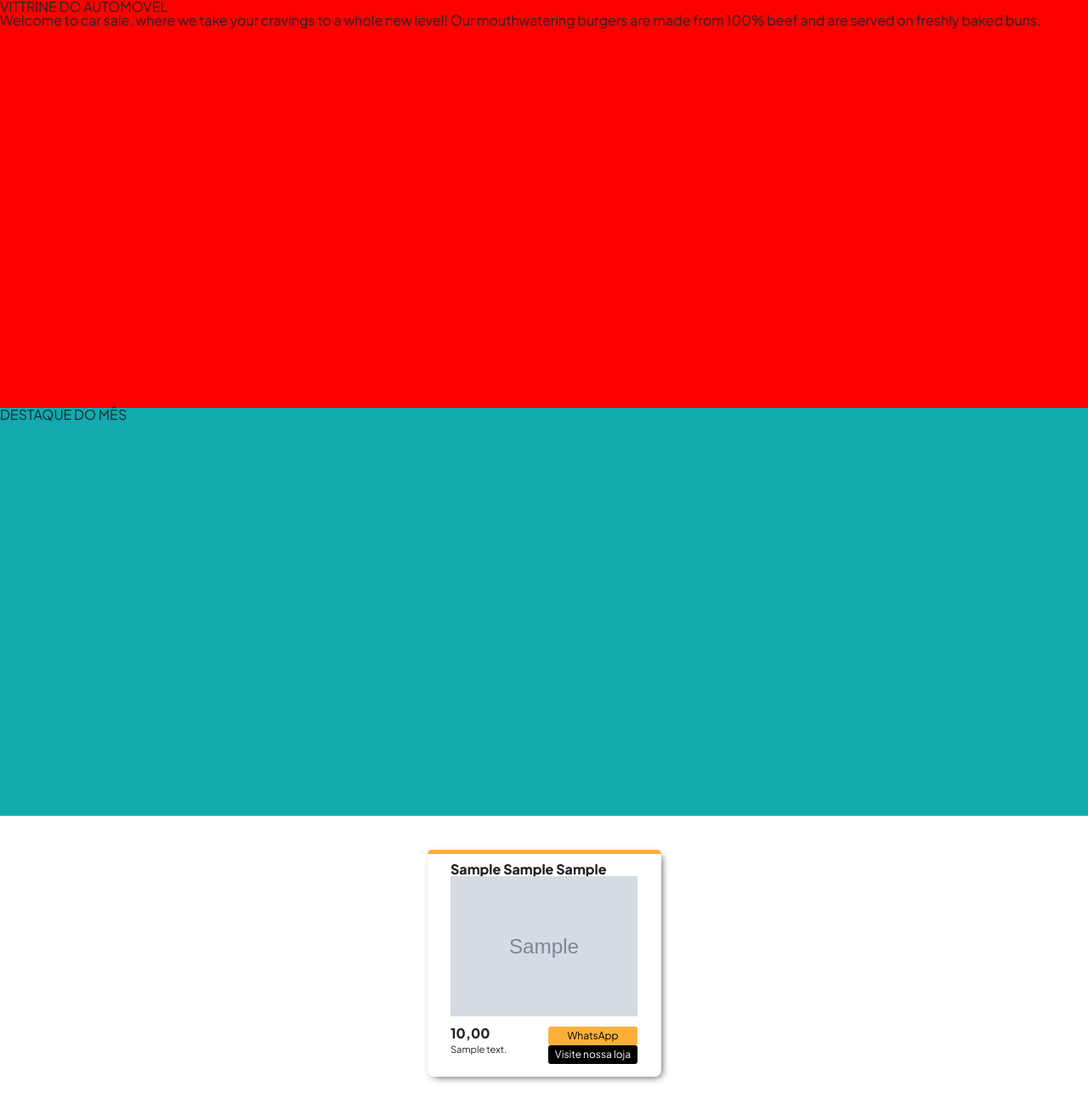
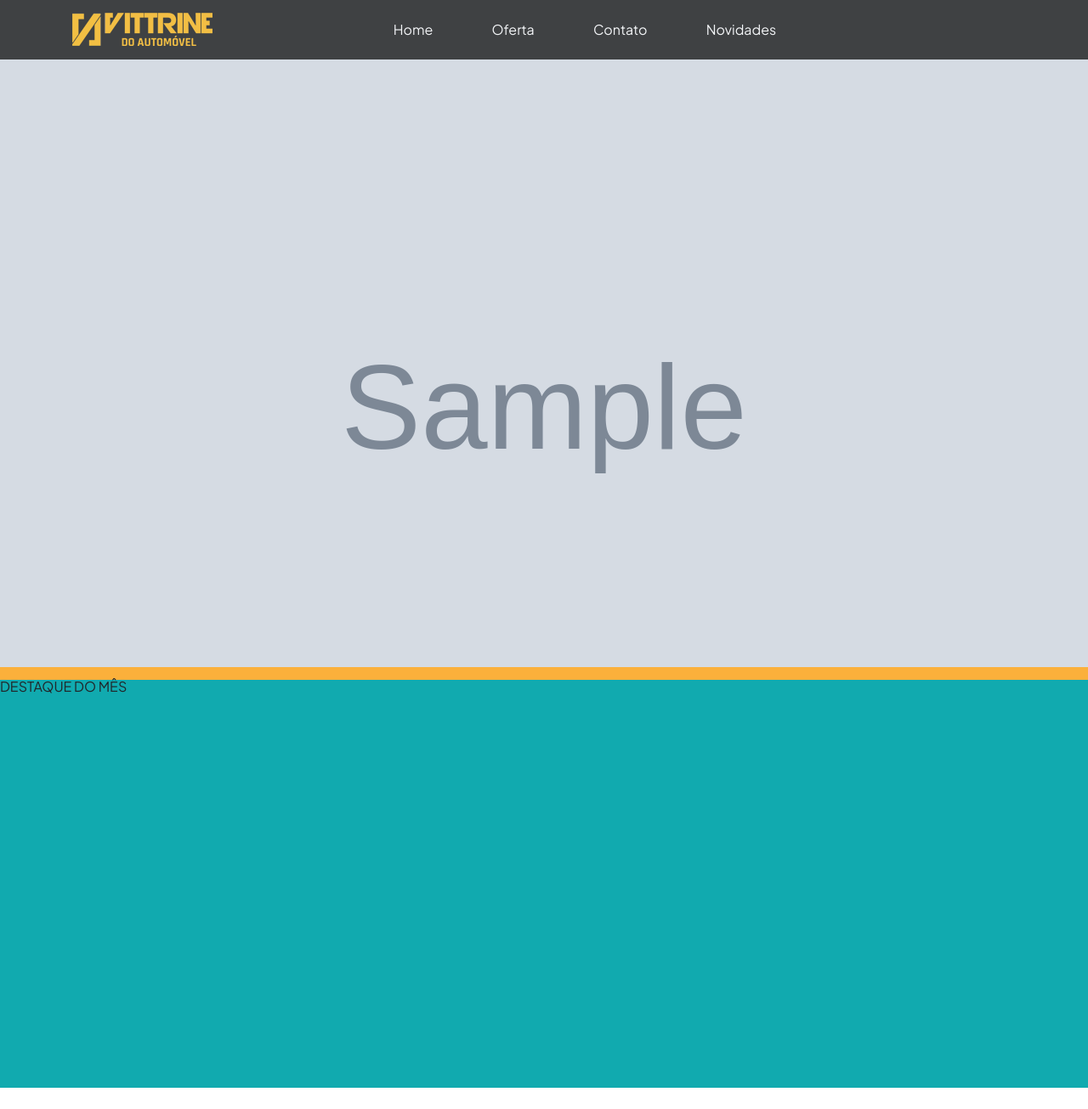
Before and after one commit to miguelnatus/vittrine, a Django app: page / in a window 1280 px wide. Shown: the top 1305 px of the page at 85% size. Run offline with Django 4.2, Linux system fonts and the light colour scheme; tables that the repository leaves empty hold one stand-in row (values such as "Sample post"); grey boxes marked "Sample" are stand-in pictures; some libraries are stand-ins or nearby versions.

Commit message:
menu e banne

```diff
--- a/base_static/global/css/main.css
+++ b/base_static/global/css/main.css
@@ -2,9 +2,75 @@
     font-family: 'Plus Jakarta Sans', sans-serif;
 }
 
-nav{
+header .container{
+    height: 100%;
+}
+
+.logo-vittrine {
+    float: left;
+    padding-top: 15px;
+}
+
+#topo{
+    height: 100vh;
+    border-bottom: 15px;
+    border-color: #fbb03b;
+    border-style: solid;
+}
+
+#topo>div{
+    height: 100%;
+    background-size: cover;
+    background-repeat: no-repeat;
+}
+
+
+header{
+    height: 70px;
+    width: 100%;
+    position: absolute;
+    background-color: #000;
+    opacity: 0.7;
+}
+
+
+
+header nav#menu{
+    display: flex;
+    justify-content: center;
+    align-items: center;
+    height: 100%;
+}
+
+header nav#menu .logo-vittrine img{
+    width: auto;
+    max-height: 100%;
+}
+
+header nav#menu ul {
+    display: flex;
+    /* justify-content: center; */
+    align-items: center;
+    height: 100%;
+    justify-content: space-between;
+    width: 55%;
+    margin-bottom: 0;
+}
+
+header nav#menu ul li{
+    flex-grow: 1;
+}
+
+header nav#menu li a{
+    color: #fff;
+}
+
+header nav#menu li a:hover{
+    color: #FBB03B;
+}
+/* nav{
     position:fixed;
-}
+} */
 main{
     width:100vw;
     max-width:100%;
@@ -13,7 +79,6 @@ main{
 .topo{
     width:100%;
     height:60vh;
-    background-color: red;
 }
 .destaque{
     width:100%;
--- a/base_templates/global/base.html
+++ b/base_templates/global/base.html
@@ -9,12 +9,31 @@
     <link rel="preconnect" href="https://fonts.googleapis.com">
     <link rel="preconnect" href="https://fonts.gstatic.com" crossorigin>
     <link href="https://fonts.googleapis.com/css2?family=Plus+Jakarta+Sans:ital,wght@0,200;0,300;0,400;0,500;0,600;0,700;0,800;1,200;1,300;1,400;1,500;1,600;1,700;1,800&display=swap" rel="stylesheet">
+
+    <link rel="stylesheet" href="https://cdn.jsdelivr.net/npm/bootstrap@4.0.0/dist/css/bootstrap.min.css" integrity="sha384-Gn5384xqQ1aoWXA+058RXPxPg6fy4IWvTNh0E263XmFcJlSAwiGgFAW/dAiS6JXm" crossorigin="anonymous">
     <link rel="stylesheet" href="{% static 'global/css/reset.css' %}">
     <link rel="stylesheet" href="{% static 'global/css/style.css' %}">
     <link rel="stylesheet" href="{% static 'global/css/main.css' %}">
     <title>Vittrine do Automóvel</title>
 </head>
 <body class="mainFont">
+    <header>
+        <div class="container">
+            <div class="logo-vittrine">
+                <a href="">
+                    <img src="{% static 'global/img/logo.png' %}" alt="">
+                </a>
+            </div>
+            <nav id="menu">
+                <ul>
+                    <li><a href="">Home</a></li>
+                    <li><a href="">Oferta</a></li>
+                    <li><a href="">Contato</a></li>
+                    <li><a href="">Novidades</a></li>
+                </ul>
+            </nav>
+        </div>
+    </header>
     <main>
         {% block content %}
         {% endblock %}
--- a/carro/templates/carro/index.html
+++ b/carro/templates/carro/index.html
@@ -4,10 +4,12 @@
 
 
 
-<section class="topo">
-  <h1>VITTRINE DO AUTOMÓVEL</h1>
-  <div></div>
-  <p>Welcome to car sale, where we take your cravings to a whole new level! Our mouthwatering burgers are made from 100% beef and are served on freshly baked buns.</p>
+<section id="topo">
+  {% for banner in banners %}
+   <div style="background-image:url({{banner.imagem.url}})">
+
+   </div>
+  {% endfor %}
 </section>
 <section class="destaque">
   <h2>DESTAQUE DO MÊS</h2>
--- a/carro/views.py
+++ b/carro/views.py
@@ -1,9 +1,10 @@
 from django.shortcuts import render
-from .models import Carro, CarroImage
+from .models import Carro, CarroImage, Banner
 from django.shortcuts import get_object_or_404
 def index(request):
     carros = Carro.objects.all()
-    return render(request, 'carro/index.html', {'carros':carros})
+    banners = Banner.objects.all()
+    return render(request, 'carro/index.html', {'carros':carros,'banners':banners})
 
 def carro_view(request, id):
     carro = get_object_or_404(Carro, id=id)
```
Also changed, not shown: base_templates/global/menu.html (+12 -1 lines), base_static/global/img/icon.png (added), base_static/global/img/logo.png (added), media/picture/2023/05/WhatsApp-Image-2022-12-09-at-10.27.27_-_Copia_Thl29H7.jpeg (added), media/picture/2023/05/WhatsApp-Image-2022-12-09-at-10.27.27_ftPZ7TK.jpeg (added), media/picture/2023/05/WhatsApp-Image-2022-12-09-at-10.27.29_-_Copia_dm23i5d.jpeg (added), media/picture/2023/05/WhatsApp-Image-2022-12-09-at-10.27.29_zg51Gn1.jpeg (added), media/picture/2023/05/banner.jpg (added), media/picture/2023/05/banner_MOzvMQD.jpg (added), media/picture/2023/05/banner_wNELgfB.jpg (added).
